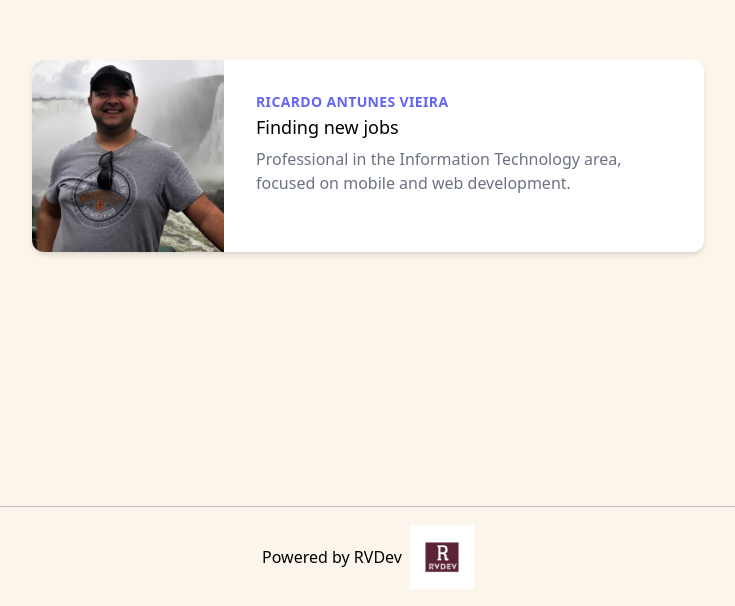
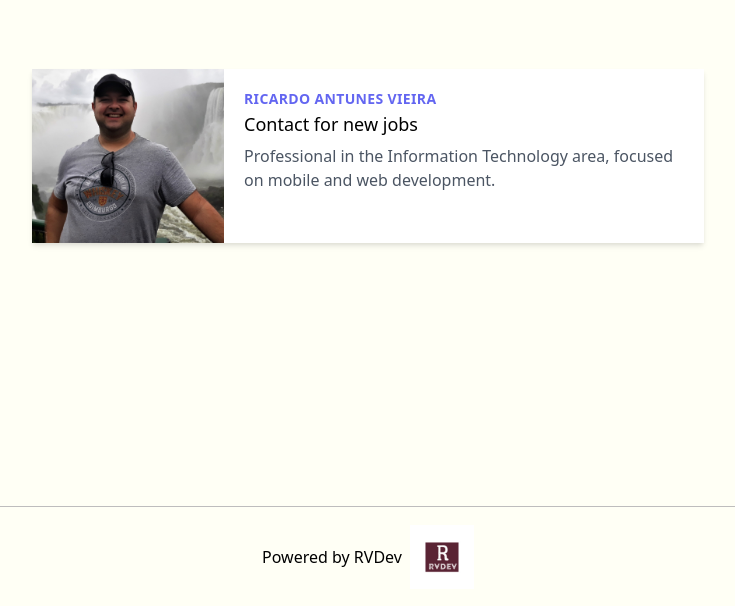
Before and after one commit to RicardoAVieira/portfolio, a Next.js app: page / in a window 1280 px wide. Shown: the part 194-800 px from the top of the page, without its empty margins (272-1007 px from the left). Built offline with nearby package versions, Linux system fonts and the light colour scheme.

Commit message:
1.0.1 - Photo scroll adjustment

```diff
--- a/package.json
+++ b/package.json
@@ -9,8 +9,8 @@
   },
   "dependencies": {
     "next": "10.0.7",
-    "react": "17.0.1",
-    "react-dom": "17.0.1"
+    "react": "^17.0.1",
+    "react-dom": "^17.0.1"
   },
   "devDependencies": {
     "autoprefixer": "^10.2.4",
--- a/pages/_app.js
+++ b/pages/_app.js
@@ -1,4 +1,5 @@
 import '../styles/globals.css'
+
 
 function MyApp({ Component, pageProps }) {
   return <Component {...pageProps} />
--- a/pages/index.js
+++ b/pages/index.js
@@ -1,6 +1,6 @@
 import Head from 'next/head'
 import styles from '../styles/Home.module.css'
-import Image from 'next/image'
+
 
 export default function Home() {
   return (
@@ -10,20 +10,22 @@ export default function Home() {
         <link rel="icon" href="/favicon.ico" />
       </Head>
 
-      <main className={styles.main}>
 
 
-        <div class="max-w-md mx-auto bg-white rounded-xl shadow-md overflow-hidden md:max-w-2xl">
-          <div class="md:flex">
+      <main className={styles.main}>
+        <div class="max-w-xl mx-auto bg-white rounded-x1 shadow-md overflow-hidden md:max-w-2xl">
+          <div class="md:flex w-auto h-auto ">
             <div class="md:flex-shrink-0">
-              <img class="h-48 w-full object-cover md:w-48" src="/20210117_1510182.jpg" alt="Author Image" />
+              <img class="h-auto w-auto object-cover lg:w-48" src="/20210117_1510182.jpg" alt="Author Image" />
             </div>
-            <div class="p-8">
-              <div class="uppercase tracking-wide text-sm text-indigo-500 font-semibold">Ricardo Antunes Vieira</div>
-              <a href="mailto:ricardo.antunes.vieira@gmail.com" class="block mt-1 text-lg leading-tight font-medium text-black hover:underline">Finding new jobs</a>
-              <p class="mt-2 text-gray-500">
+            <div class="p-5 ">
+              <div class="uppercase tracking-wide text-sm text-indigo-500 font-semibold ">Ricardo Antunes Vieira</div>
+              <a href="mailto:ricardo.antunes.vieira@gmail.com"
+                class="block mt-1 text-lg leading-tight font-medium text-black hover:underline">Contact for new jobs</a>
+              <p class="mt-2 text-gray-600 ">
                 Professional in the Information Technology area, focused on mobile and web development.
               </p>
+
             </div>
           </div>
         </div>
--- a/styles/Home.module.css
+++ b/styles/Home.module.css
@@ -1,6 +1,6 @@
 .container {
   min-height: 100vh;
-  background-color: rgb(251, 245, 236);
+  background-color: rgb(255, 255, 245);
   padding: 0 0.5rem;
   display: flex;
   flex-direction: column;
@@ -37,7 +37,7 @@
 }
 
 .title a {
-  color: #0055af;
+  color: #003d7e;
   text-decoration: none;
 }
 
@@ -64,7 +64,7 @@
 }
 
 .code {
-  background: #fafafa;
+  background: #ffffff;
   border-radius: 5px;
   padding: 0.75rem;
   font-size: 1.1rem;
@@ -88,7 +88,7 @@
   text-align: left;
   color: inherit;
   text-decoration: none;
-  border: 1px solid #a1a1a1;
+  border: 1px solid #888686;
   border-radius: 15px;
   transition: color 0.15s ease, border-color 0.15s ease;
 }
```
Also changed, not shown: pages/about.js (added).
